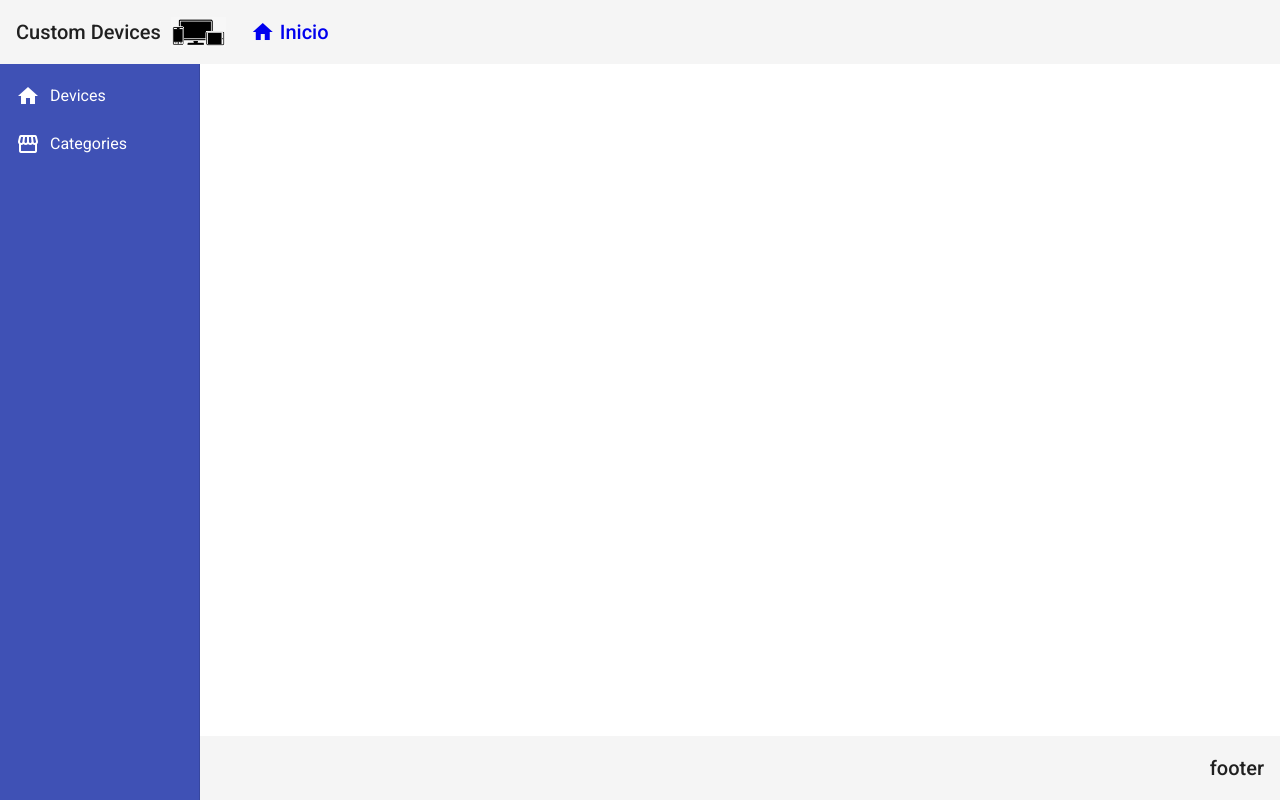
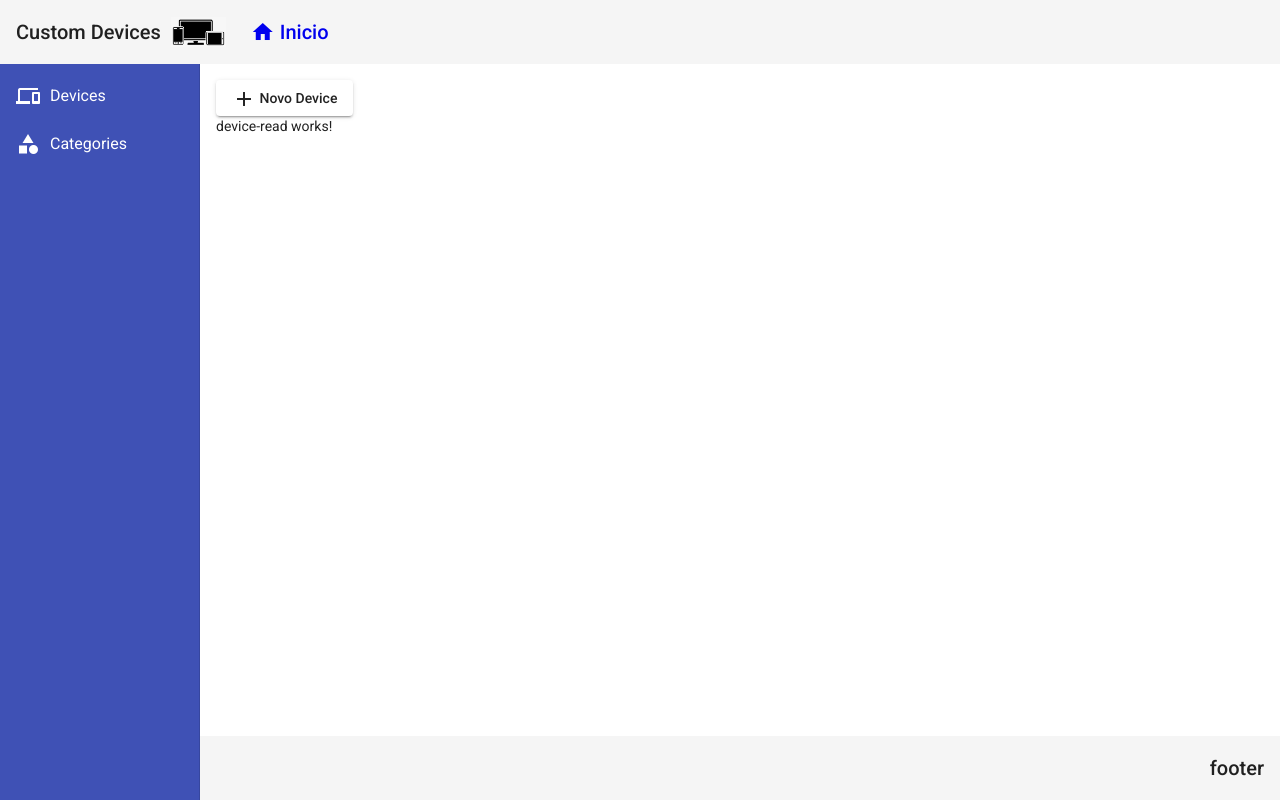
Before and after one commit to malcodantas/desafio-eldorado, an Angular app in the folder frontend/: page /device in a window 1280 px wide. Before the commit this address led to /. Built offline with nearby package versions, Linux system fonts and the light colour scheme.

Commit message:
feat: criando rotas dos devices e seus respectivos componentes

```diff
--- /dev/null
+++ b/frontend/src/app/components/device/device-create/device-create.component.html
@@ -0,0 +1 @@
+<p>device-create works!</p>
--- /dev/null
+++ b/frontend/src/app/components/device/device-create/device-create.component.ts
@@ -0,0 +1,15 @@
+import { Component, OnInit } from '@angular/core';
+
+@Component({
+  selector: 'app-device-create',
+  templateUrl: './device-create.component.html',
+  styleUrls: ['./device-create.component.css']
+})
+export class DeviceCreateComponent implements OnInit {
+
+  constructor() { }
+
+  ngOnInit(): void {
+  }
+
+}
--- /dev/null
+++ b/frontend/src/app/components/device/device-read/device-read.component.html
@@ -0,0 +1 @@
+<p>device-read works!</p>
--- /dev/null
+++ b/frontend/src/app/components/device/device-read/device-read.component.ts
@@ -0,0 +1,15 @@
+import { Component, OnInit } from '@angular/core';
+
+@Component({
+  selector: 'app-device-read',
+  templateUrl: './device-read.component.html',
+  styleUrls: ['./device-read.component.css']
+})
+export class DeviceReadComponent implements OnInit {
+
+  constructor() { }
+
+  ngOnInit(): void {
+  }
+
+}
--- a/frontend/src/app/components/template/nav/nav.component.html
+++ b/frontend/src/app/components/template/nav/nav.component.html
@@ -1,15 +1,15 @@
 <mat-sidenav-container class="container">
     <mat-sidenav class="sidenav" mode="side" opened fixedInViewport="true" fixedTopGap="64">
         <mat-nav-list class="nav-list">
-            <a mat-list-item routerLink="/">
+            <a mat-list-item routerLink="device">
                 <i class="material-icons">
-                    home
+                    devices
                 </i>
                 Devices
             </a>
             <a  mat-list-item routerLink="category">
                 <i class="material-icons">
-                    storefront
+                    category
                 </i>
                 Categories
             </a>
--- /dev/null
+++ b/frontend/src/app/views/device-crud/device-crud.component.html
@@ -0,0 +1,6 @@
+<button mat-raised-button (click)="createDevice()">
+    <i class="material-icons">
+        add
+    </i> Novo Device
+</button>
+<app-device-read></app-device-read>
--- /dev/null
+++ b/frontend/src/app/views/device-crud/device-crud.component.ts
@@ -0,0 +1,19 @@
+import { Router } from '@angular/router';
+import { Component, OnInit } from '@angular/core';
+
+@Component({
+  selector: 'app-device-crud',
+  templateUrl: './device-crud.component.html',
+  styleUrls: ['./device-crud.component.css']
+})
+export class DeviceCrudComponent implements OnInit {
+
+  constructor(private router: Router) { }
+
+  ngOnInit(): void {
+  }
+  createDevice(){
+    this.router.navigate(['/device/create'])
+  }
+
+}
```
Also changed, not shown: frontend/src/app/app-routing.module.ts (+10 -0 lines), frontend/src/app/app.module.ts (+8 -2 lines), frontend/src/app/components/device/device-create/device-create.component.css (added), frontend/src/app/components/device/device-read/device-read.component.css (added), frontend/src/app/views/device-crud/device-crud.component.css (added).
